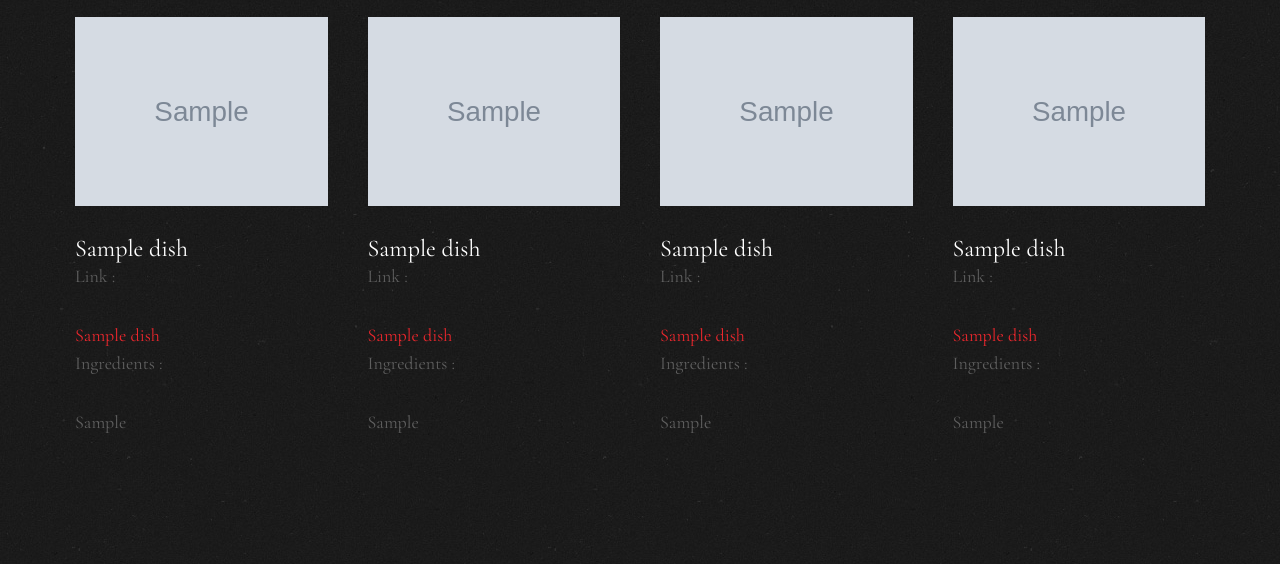
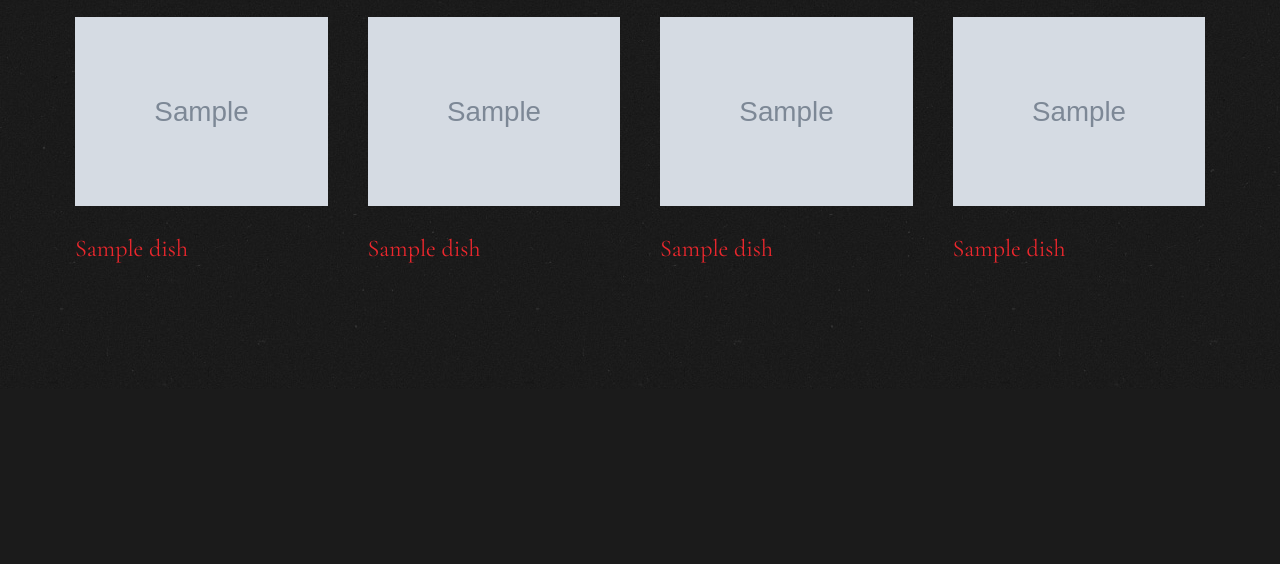
Before and after one commit to Hexanome-de-l-ambiance/semantic-web, a Flask app: template templates/list.html in a window 1280 px wide. Shown: the part 909-1473 px from the top of the page. After the commit the page ends 1280 px from the top, so only its background shows below. Run offline with Flask 3, Linux system fonts and the light colour scheme; the template is opened without the code that fills it: most values are stand-ins (such as "Sample title", 1, 10 or a date in 2020); grey boxes marked "Sample" are stand-in pictures; some web fonts are replaced.

Commit message:
remove details from list

```diff
--- a/templates/list.html
+++ b/templates/list.html
@@ -78,18 +78,7 @@
                         {% for dish in portion1 %}
                         <div class="fh5co-item animate-box">
                             <img src="{{ dish.image }}" class="img-responsive" alt="{{ dish.name }} Image">
-                            <h3>{{ dish.name }}</h3>
-                            <p>Link : </p>
-                            <a href="{{ dish.link }}">{{ dish.name }}</a><br>
-                            <p>Ingredients : </p>
-                            {% if dish.mainIngredient %}
-                            {{dish.mainIngredient}}
-                            {% else %}
-                            {% for ingredient_info in dish.ingredients %}
-                            {% set parts = ingredient_info.split(' - ') %}
-                            <a href="{{ parts[1] }}">{{ parts[0] }}</a><br>
-                            {% endfor %}
-                            {% endif %}
+                            <h3><a href="/about_cuisine?dish_name={{ dish.link }}">{{ dish.name }}</a></h3>
                         </div>
                         {% endfor %}
                     </div>
@@ -97,18 +86,7 @@
                         {% for dish in portion2 %}
                         <div class="fh5co-item animate-box">
                             <img src="{{ dish.image }}" class="img-responsive" alt="{{ dish.name }} Image">
-                            <h3>{{ dish.name }}</h3>
-                            <p>Link : </p>
-                            <a href="{{ dish.link }}">{{ dish.name }}</a><br>
-                            <p>Ingredients : </p>
-                            {% if dish.mainIngredient %}
-                            {{dish.mainIngredient}}
-                            {% else %}
-                            {% for ingredient_info in dish.ingredients %}
-                            {% set parts = ingredient_info.split(' - ') %}
-                            <a href="{{ parts[1] }}">{{ parts[0] }}</a><br>
-                            {% endfor %}
-                            {% endif %}
+                            <h3><a href="/about_cuisine?dish_name={{ dish.link }}">{{ dish.name }}</a></h3>
                         </div>
                         {% endfor %}
                     </div>
@@ -117,18 +95,7 @@
                         {% for dish in portion3 %}
                         <div class="fh5co-item animate-box">
                             <img src="{{ dish.image }}" class="img-responsive" alt="{{ dish.name }} Image">
-                            <h3>{{ dish.name }}</h3>
-                            <p>Link : </p>
-                            <a href="{{ dish.link }}">{{ dish.name }}</a><br>
-                            <p>Ingredients : </p>
-                            {% if dish.mainIngredient %}
-                            {{dish.mainIngredient}}
-                            {% else %}
-                            {% for ingredient_info in dish.ingredients %}
-                            {% set parts = ingredient_info.split(' - ') %}
-                            <a href="{{ parts[1] }}">{{ parts[0] }}</a><br>
-                            {% endfor %}
-                            {% endif %}
+                            <h3><a href="/about_cuisine?dish_name={{ dish.link }}">{{ dish.name }}</a></h3>
                         </div>
                         {% endfor %}
                     </div>
@@ -136,18 +103,7 @@
                         {% for dish in portion4 %}
                         <div class="fh5co-item animate-box">
                             <img src="{{ dish.image }}" class="img-responsive" alt="{{ dish.name }} Image">
-                            <h3>{{ dish.name }}</h3>
-                            <p>Link : </p>
-                            <a href="{{ dish.link }}">{{ dish.name }}</a><br>
-                            <p>Ingredients : </p>
-                            {% if dish.mainIngredient %}
-                            {{dish.mainIngredient}}
-                            {% else %}
-                            {% for ingredient_info in dish.ingredients %}
-                            {% set parts = ingredient_info.split(' - ') %}
-                            <a href="{{ parts[1] }}">{{ parts[0] }}</a><br>
-                            {% endfor %}
-                            {% endif %}
+                            <h3><a href="/about_cuisine?dish_name={{ dish.link }}">{{ dish.name }}</a></h3>
                         </div>
                         {% endfor %}
                     </div>
```
Also changed, not shown: templates/about_cuisine.html (+10 -1 lines).
